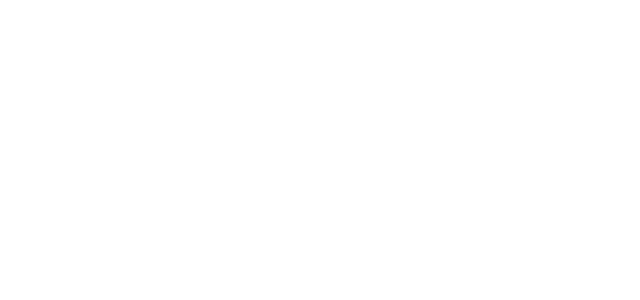
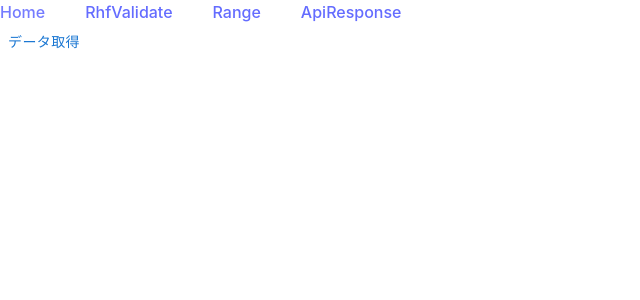
Before and after one commit to crypt0box/rhf-mui-practice, a React (Vite) app: page /apiResponse in a window 1280 px wide. Before the commit this address had no page. Shown: the top 300 px of the page, without its empty margins (0-640 px from the left). Built offline with nearby package versions, Linux system fonts and the light colour scheme.

Commit message:
feat: apiresponse

```diff
--- a/package.json
+++ b/package.json
@@ -14,6 +14,7 @@
     "@hookform/resolvers": "^2.9.8",
     "@mui/material": "^5.10.8",
     "@mui/x-date-pickers": "^5.0.5",
+    "axios": "^1.2.0",
     "date-fns": "^2.29.3",
     "react": "^18.2.0",
     "react-dom": "^18.2.0",
--- a/src/Router.tsx
+++ b/src/Router.tsx
@@ -1,5 +1,6 @@
 import { BrowserRouter, Route, Routes } from "react-router-dom";
 import App from "./App";
+import { ApiResponse } from "./components/page/ApiResponse";
 import { Range } from "./components/page/Range";
 import { RhfValidate } from "./components/page/RhfValidate";
 import { PageFrame } from "./PageFrame";
@@ -12,6 +13,7 @@
           <Route index element={<App />} />
           <Route path="/rhfValidate" element={<RhfValidate />} />
           <Route path="/range" element={<Range />} />
+          <Route path="/apiResponse" element={<ApiResponse />} />
         </Route>
       </Routes>
     </BrowserRouter>
--- /dev/null
+++ b/src/components/page/ApiResponse.tsx
@@ -0,0 +1,33 @@
+import { Button } from "@mui/material";
+import axios from "axios";
+import { useState } from "react";
+
+type Todo = {
+  userId: number;
+  id: number;
+  title: string;
+  completed: boolean;
+};
+
+export const ApiResponse = () => {
+  const [todo, setTodo] = useState<Todo>();
+  const onClickButton = async () => {
+    const response = await axios.get<Todo>(
+      "https://jsonplaceholder.typicode.com/todos/1"
+    );
+    setTodo(response.data);
+  };
+  return (
+    <>
+      <Button onClick={onClickButton}>データ取得</Button>
+      {todo && (
+        <ul>
+          <li>userId: {todo.userId}</li>
+          <li>id: {todo.id}</li>
+          <li>title: {todo.title}</li>
+          <li>completed: {todo.completed ? "true" : "false"}</li>
+        </ul>
+      )}
+    </>
+  );
+};
--- a/src/components/page/Header.tsx
+++ b/src/components/page/Header.tsx
@@ -7,6 +7,7 @@
       <Link to="/">Home</Link>
       <Link to="/rhfValidate">RhfValidate</Link>
       <Link to="/range">Range</Link>
+      <Link to="/apiResponse">ApiResponse</Link>
     </Box>
   );
 };
```
Also changed, not shown: 1 other file (tests, documents, lock files or other folders).
